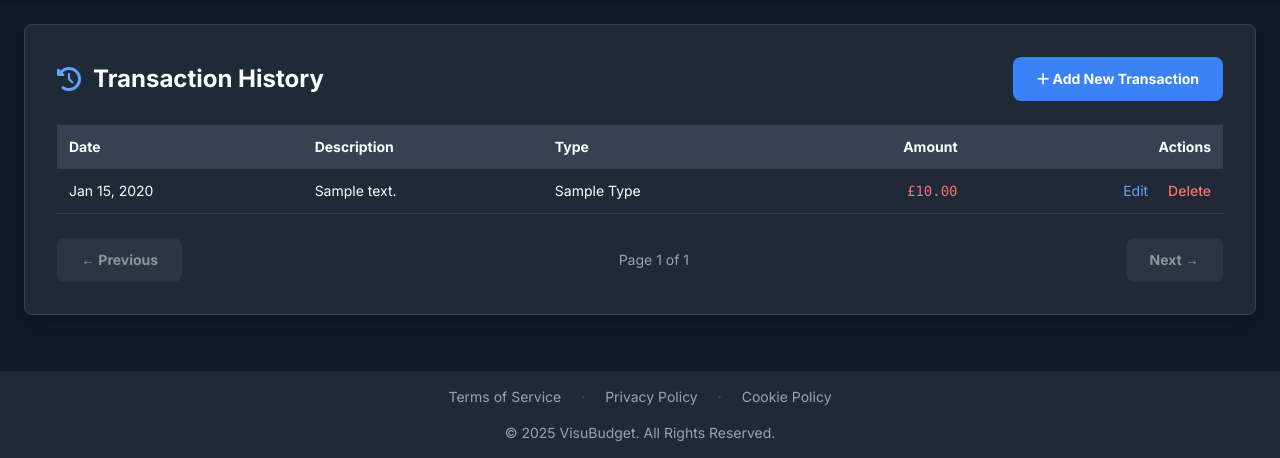
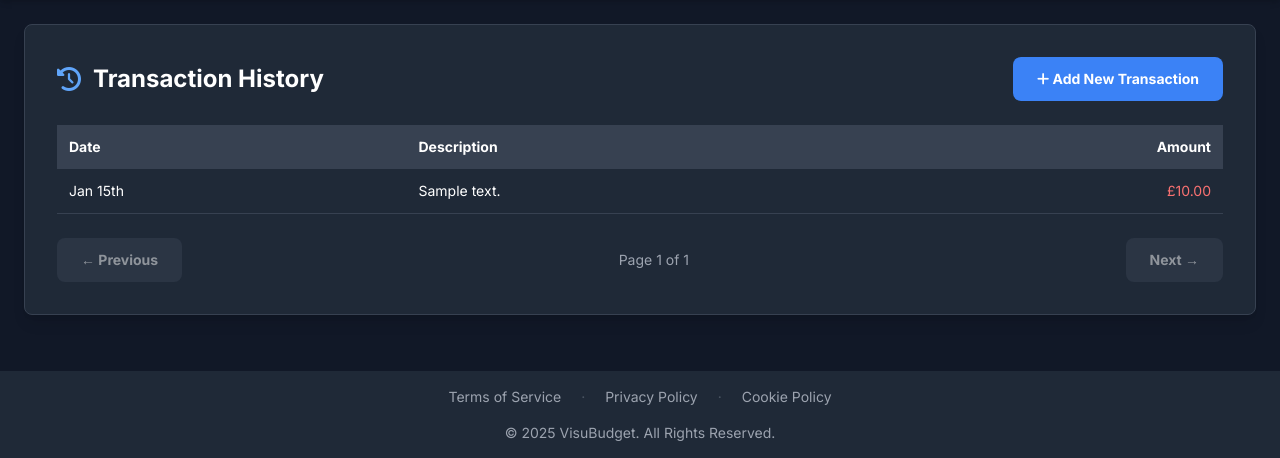
Before and after one commit to Delirious252904/VisuBudget, a PHP site: template app/views/transactions/index.php in a window 1280 px wide. Shown: the part 88-546 px from the top of the page. Run offline with PHP 8.4, Linux system fonts and the light colour scheme; the template is opened without the code that fills it: most values are stand-ins (such as "Sample title", 1, 10 or a date in 2020); some libraries are stand-ins or nearby versions.

Commit message:
Update: Tap a transaction to edit, move delete button to edit form

```diff
--- a/app/views/transactions/index.php
+++ b/app/views/transactions/index.php
@@ -17,30 +17,25 @@
                 <tr>
                     <th class="p-3">Date</th>
                     <th class="p-3">Description</th>
-                    <th class="p-3">Type</th>
                     <th class="p-3 text-right">Amount</th>
-                    <th class="p-3 text-right">Actions</th>
                 </tr>
             </thead>
             <tbody>
                 <?php if (empty($transactions)): ?>
                     <tr>
-                        <td colspan="5" class="text-center text-gray-400 py-8">No transactions found.</td>
+                        <td colspan="4" class="text-center text-gray-400 py-8">No transactions found.</td>
                     </tr>
                 <?php else: ?>
                     <?php foreach ($transactions as $tx): ?>
-                        <tr class="border-b border-gray-700">
-                            <td class="p-3 whitespace-nowrap"><?php echo (new DateTime($tx['transaction_date']))->format('M j, Y'); ?></td>
+                        <tr
+                            id="transaction-<?php echo $tx['transaction_id']; ?>"
+                            class="border-b border-gray-700 hover:bg-gray-700 cursor-pointer"
+                            onclick="window.location.href='/transaction/edit/<?php echo $tx['transaction_id']; ?>';"
+                        >
+                            <td class="p-3 whitespace-nowrap"><?php echo (new DateTime($tx['transaction_date']))->format('M jS'); ?></td>
                             <td class="p-3"><?php echo htmlspecialchars($tx['description']); ?></td>
-                            <td class="p-3 capitalize"><?php echo htmlspecialchars($tx['type']); ?></td>
-                            <td class="p-3 text-right font-mono <?php echo $tx['type'] === 'income' ? 'text-green-400' : ($tx['type'] === 'transfer' ? 'text-gray-300' : 'text-red-400'); ?>">
+                            <td class="p-3 text-right <?php echo $tx['type'] === 'income' ? 'text-green-400' : ($tx['type'] === 'transfer' ? 'text-gray-300' : 'text-red-400'); ?>">
                                 £<?php echo number_format($tx['amount'], 2); ?>
-                            </td>
-                            <td class="p-3 text-right whitespace-nowrap">
-                                <a href="/transaction/edit/<?php echo $tx['transaction_id']; ?>" class="text-blue-400 hover:text-blue-300 mr-4">Edit</a>
-                                <form action="/transaction/delete/<?php echo $tx['transaction_id']; ?>" method="POST" class="inline-block js-delete-form">
-                                    <button type="submit" class="text-red-400 hover:text-red-300 bg-transparent border-none p-0 cursor-pointer font-medium">Delete</button>
-                                </form>
                             </td>
                         </tr>
                     <?php endforeach; ?>
```
Also changed, not shown: app/models/Transaction.php (+5 -4 lines), app/views/transactions/edit.php (+17 -8 lines).
